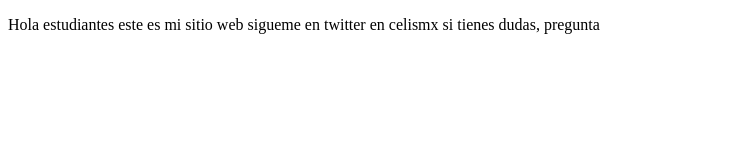
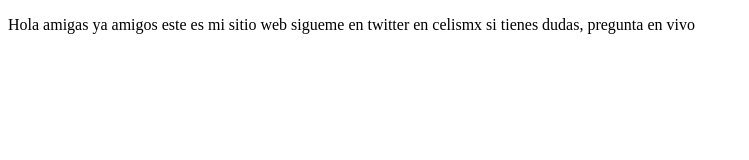
Before and after one commit to V1KT0RJAG/proyectoDemoCursoPrework, a plain HTML site: page index.html in a window 1280 px wide. Shown: the whole page, without its empty margins (0-749 px from the left). Drawn offline with Linux system fonts and the light colour scheme.

Commit message:
cambios agregamos amigos y amigas

```diff
--- a/index.html
+++ b/index.html
@@ -7,7 +7,7 @@
     <title>Hola Mundo</title>
 </head>
 <body>
-    <p>Hola estudiantes este es mi sitio web sigueme en twitter en celismx si tienes dudas, pregunta
+    <p>Hola amigas ya amigos este es mi sitio web sigueme en twitter en celismx si tienes dudas, pregunta en vivo
     </p>
 </body>
 </html>
```
